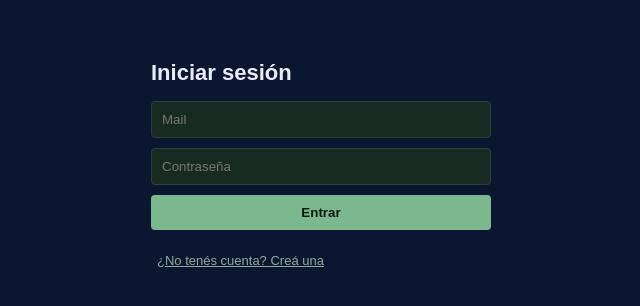
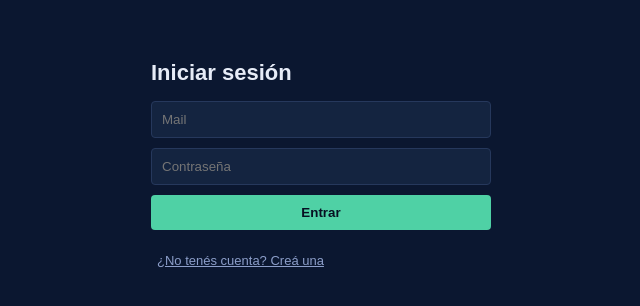
Before and after one commit to mateolorenzop/mis-finanzas-web, a Next.js app: page /login in a window 1280 px wide. Shown: the top 306 px of the page, without its empty margins (319-959 px from the left). Built offline with nearby package versions, Linux system fonts and the light colour scheme; no server answers.

Commit message:
Add files via upload

```diff
--- a/app/login/page.js
+++ b/app/login/page.js
@@ -8,9 +8,9 @@ const inputStyle = {
   width: "100%",
   marginBottom: 10,
   padding: 10,
-  background: "#182B22",
-  border: "1px solid #2B4137",
-  color: "#EFE9DA",
+  background: "#142440",
+  border: "1px solid #26385C",
+  color: "#E7ECF7",
   borderRadius: 4,
   boxSizing: "border-box",
 };
@@ -51,14 +51,14 @@ export default function LoginPage() {
       <form onSubmit={handleSubmit}>
         <input type="email" placeholder="Mail" value={email} onChange={(e) => setEmail(e.target.value)} required style={inputStyle} />
         <input type="password" placeholder="Contraseña" value={password} onChange={(e) => setPassword(e.target.value)} required style={inputStyle} />
-        <button disabled={loading} type="submit" style={{ ...inputStyle, cursor: "pointer", background: "#7CB88D", color: "#0F1913", fontWeight: 600, border: "none" }}>
+        <button disabled={loading} type="submit" style={{ ...inputStyle, cursor: "pointer", background: "#4FD1A5", color: "#071022", fontWeight: 600, border: "none" }}>
           {loading ? "Cargando..." : mode === "login" ? "Entrar" : "Crear cuenta"}
         </button>
       </form>
       {message && <p style={{ color: "#D2A94C", fontSize: 13 }}>{message}</p>}
       <button
         onClick={() => setMode(mode === "login" ? "signup" : "login")}
-        style={{ marginTop: 12, background: "none", border: "none", color: "#93A99B", textDecoration: "underline", cursor: "pointer", fontSize: 13 }}
+        style={{ marginTop: 12, background: "none", border: "none", color: "#8C9EC9", textDecoration: "underline", cursor: "pointer", fontSize: 13 }}
       >
         {mode === "login" ? "¿No tenés cuenta? Creá una" : "¿Ya tenés cuenta? Iniciá sesión"}
       </button>
```
